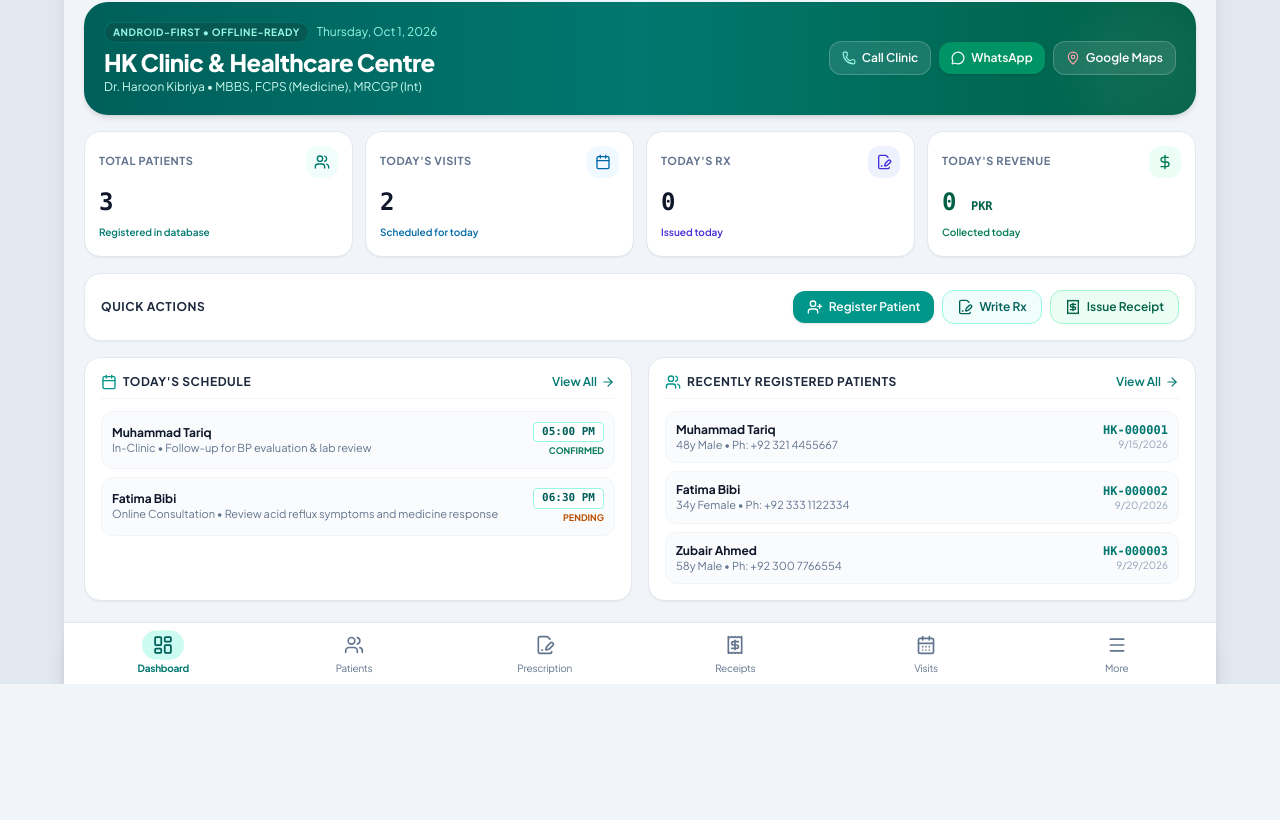
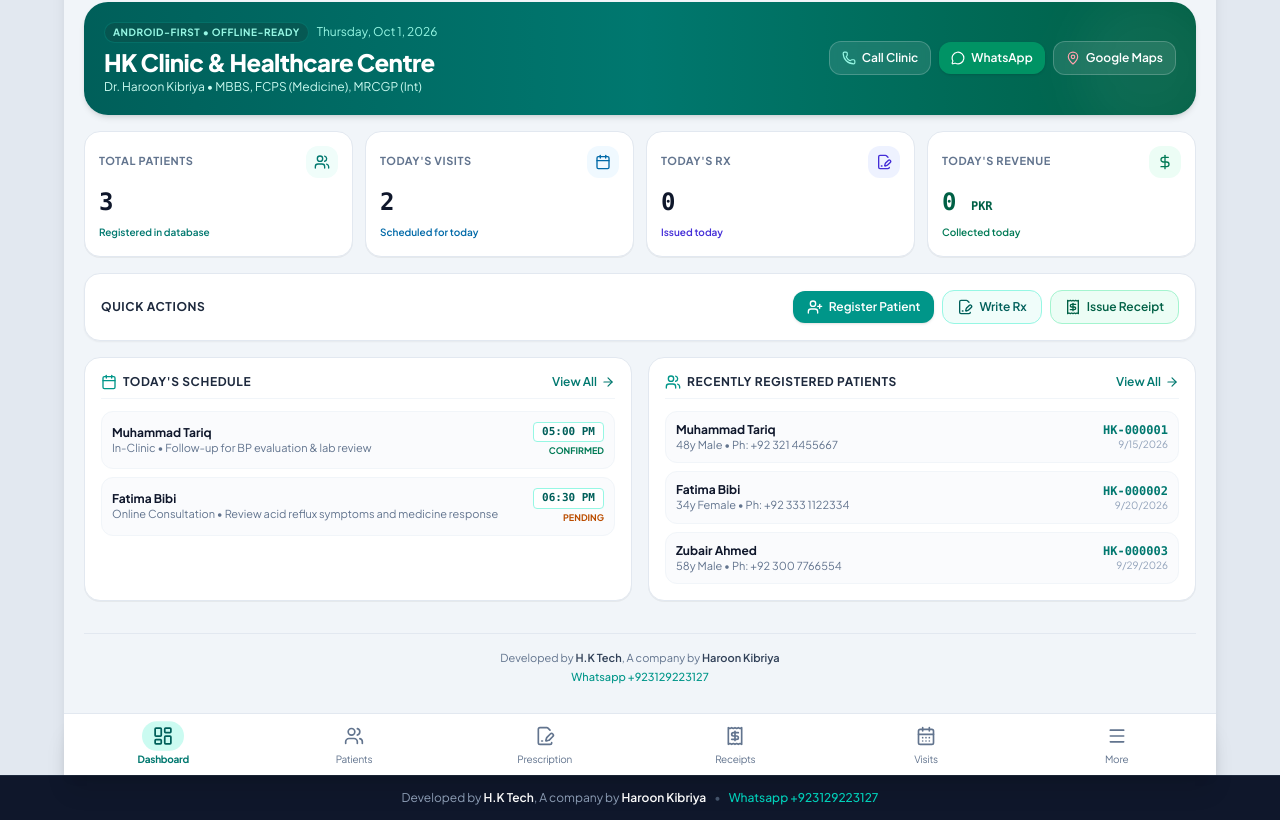
Before and after one commit to haroonkibriya/HK-Clinic-Management-System-, a React (Vite) app: page / in a window 1280 px wide. Shown: the part 164-984 px from the top of the page. Before the commit the page ends 848 px from the top, so only its background shows below. Built offline with nearby package versions, Linux system fonts and the light colour scheme; a web font is replaced by a local one.

Commit message:
feat: add branding footer to application UI
Include H.K Tech branding and developer contact information in the app and website views for professional identity.

```diff
--- a/src/App.tsx
+++ b/src/App.tsx
@@ -506,6 +506,21 @@ export default function App() {
               )}
             </>
           )}
+
+          {/* App View Branding Footer */}
+          <div className="no-print mt-8 pt-4 pb-2 border-t border-slate-200 text-center text-[11px] text-slate-500">
+            <p>
+              Developed by <strong className="font-semibold text-slate-700">H.K Tech</strong>, A company by <strong className="font-semibold text-slate-700">Haroon Kibriya</strong>
+            </p>
+            <a
+              href="https://wa.me/923129223127"
+              target="_blank"
+              rel="noopener noreferrer"
+              className="inline-block mt-0.5 text-teal-600 hover:text-teal-700 font-medium transition"
+            >
+              Whatsapp +923129223127
+            </a>
+          </div>
         </main>
 
         {/* Android Material Bottom Navigation Bar */}
@@ -521,6 +536,22 @@ export default function App() {
           onOpenMoreMenu={() => setShowMoreDrawer(true)}
         />
       </div>
+
+      {/* GitHub Website View / Full Page Branding Footer */}
+      <footer className="no-print w-full py-3.5 px-4 text-center bg-slate-900 text-slate-400 text-xs border-t border-slate-800 shrink-0 select-none">
+        <div className="max-w-6xl mx-auto flex flex-col sm:flex-row items-center justify-center gap-1 sm:gap-2 text-[11px] sm:text-xs">
+          <span>Developed by <strong className="text-white font-semibold">H.K Tech</strong>, A company by <strong className="text-white font-semibold">Haroon Kibriya</strong></span>
+          <span className="hidden sm:inline text-slate-600">•</span>
+          <a
+            href="https://wa.me/923129223127"
+            target="_blank"
+            rel="noopener noreferrer"
+            className="inline-flex items-center gap-1 text-teal-400 hover:text-teal-300 font-medium transition"
+          >
+            Whatsapp +923129223127
+          </a>
+        </div>
+      </footer>
 
       {/* More / Menu Drawer Slide-out */}
       {showMoreDrawer && (
@@ -616,8 +647,18 @@ export default function App() {
                 </span>
               </button>
 
-              <div className="text-[10px] text-slate-400 text-center font-mono">
-                HK Clinic Offline System • Android First
+              <div className="pt-2 border-t border-slate-100 text-center text-[11px] text-slate-500 space-y-1">
+                <p>
+                  Developed by <strong className="font-semibold text-slate-700">H.K Tech</strong>, A company by <strong className="font-semibold text-slate-700">Haroon Kibriya</strong>
+                </p>
+                <a
+                  href="https://wa.me/923129223127"
+                  target="_blank"
+                  rel="noopener noreferrer"
+                  className="inline-block text-teal-600 hover:text-teal-700 font-semibold"
+                >
+                  Whatsapp +923129223127
+                </a>
               </div>
             </div>
           </div>
```
